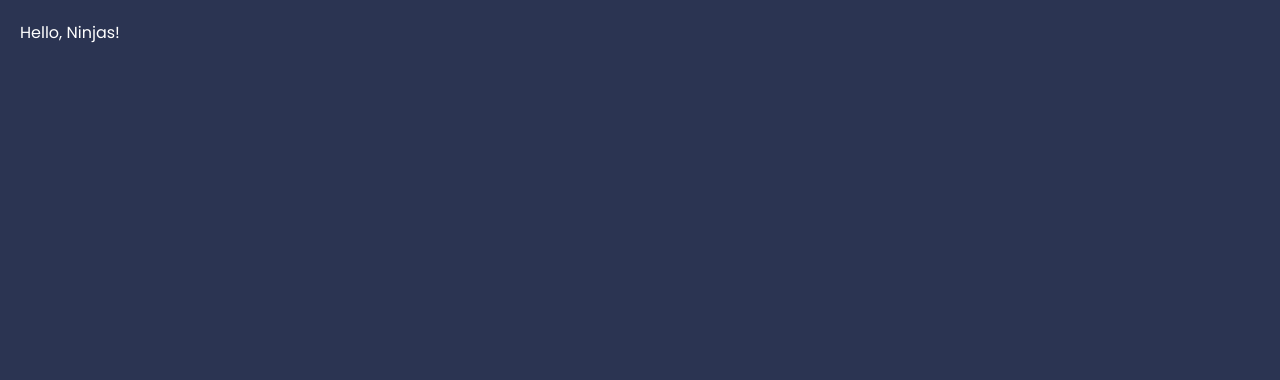
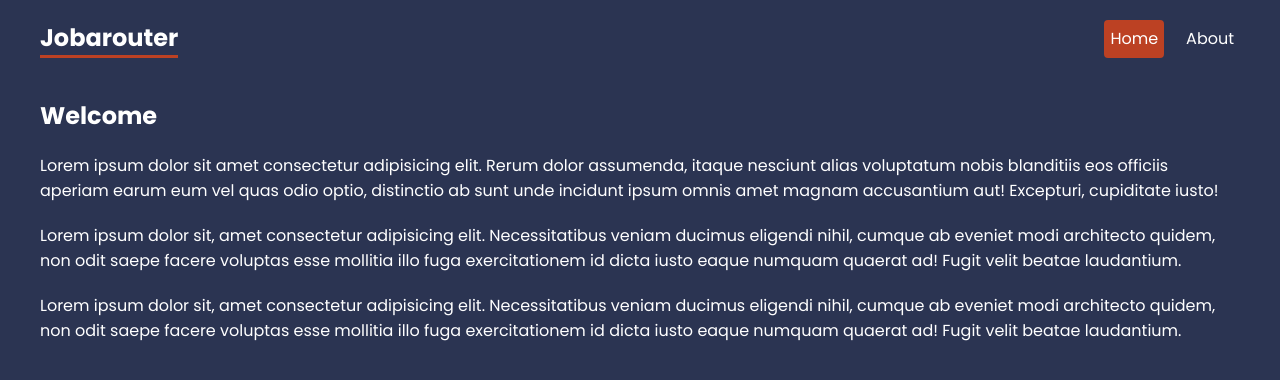
Before and after one commit to SaketKothari/jobarouter-react-router-basics, a React (Create React App) app: page / in a window 1280 px wide. Shown: the top 380 px of the page. Built offline with nearby package versions, Linux system fonts and the light colour scheme.

Commit message:
set up routes & pages and how to use Link so components to link between those pages

```diff
--- a/src/App.js
+++ b/src/App.js
@@ -1,9 +1,29 @@
+import { BrowserRouter, Routes, Route, NavLink } from 'react-router-dom';
+
+// pages
+import Home from './pages/Home';
+import About from './pages/About';
+
 function App() {
   return (
-    <div className="App">
-      Hello, Ninjas!
-    </div>
+    <BrowserRouter>
+      <header>
+        <nav>
+          <h1>Jobarouter</h1>
+          {/* Using NavLink gives us as an additional active class */}
+          <NavLink to="/">Home</NavLink>
+          <NavLink to="about">About</NavLink>
+        </nav>
+      </header>
+      <main>
+        <Routes>
+          {/* Here index is path="/" */}
+          <Route index element={<Home />} />
+          <Route path="about" element={<About />} />
+        </Routes>
+      </main>
+    </BrowserRouter>
   );
 }
 
-export default App
+export default App;
--- a/src/index.css
+++ b/src/index.css
@@ -31,8 +31,34 @@
 }
 
 /* navbar */
+header nav {
+  display: flex;
+  gap: 16px;
+  justify-content: end;
+  max-width: 1200px;
+  margin: 0 auto;
+}
+
+header nav h1 {
+  margin-right: auto;
+  border-bottom: 3px solid var(--primary);
+}
+
+header nav a {
+  text-decoration: none;
+  padding: 6px;
+  border-radius: 4px;
+}
+
+header nav a.active {
+  background: var(--primary);
+}
 
 /* page content */
+main {
+  max-width: 1200px;
+  margin: 40px auto;
+}
 
 /* help layout */
 
--- /dev/null
+++ b/src/pages/About.js
@@ -0,0 +1,28 @@
+export default function About() {
+  return (
+    <div className="about">
+      <h2>About Us</h2>
+      <p>
+        Lorem ipsum, dolor sit amet consectetur adipisicing elit. Qui provident
+        consequuntur vel omnis quisquam rem harum, maxime expedita, ullam ut
+        dolore! Distinctio eos minima voluptatum totam id hic! Sapiente debitis
+        quia illum officia obcaecati provident nulla odio molestiae suscipit
+        quasi.
+      </p>
+      <p>
+        Lorem ipsum, dolor sit amet consectetur adipisicing elit. Qui provident
+        consequuntur vel omnis quisquam rem harum, maxime expedita, ullam ut
+        dolore! Distinctio eos minima voluptatum totam id hic! Sapiente debitis
+        quia illum officia obcaecati provident nulla odio molestiae suscipit
+        quasi.
+      </p>
+      <p>
+        Lorem ipsum, dolor sit amet consectetur adipisicing elit. Qui provident
+        consequuntur vel omnis quisquam rem harum, maxime expedita, ullam ut
+        dolore! Distinctio eos minima voluptatum totam id hic! Sapiente debitis
+        quia illum officia obcaecati provident nulla odio molestiae suscipit
+        quasi.
+      </p>
+    </div>
+  );
+}
--- /dev/null
+++ b/src/pages/Home.js
@@ -0,0 +1,26 @@
+export default function Home() {
+  return (
+    <div className="home">
+      <h2>Welcome</h2>
+      <p>
+        Lorem ipsum dolor sit amet consectetur adipisicing elit. Rerum dolor
+        assumenda, itaque nesciunt alias voluptatum nobis blanditiis eos
+        officiis aperiam earum eum vel quas odio optio, distinctio ab sunt unde
+        incidunt ipsum omnis amet magnam accusantium aut! Excepturi, cupiditate
+        iusto!
+      </p>
+      <p>
+        Lorem ipsum dolor sit, amet consectetur adipisicing elit. Necessitatibus
+        veniam ducimus eligendi nihil, cumque ab eveniet modi architecto quidem,
+        non odit saepe facere voluptas esse mollitia illo fuga exercitationem id
+        dicta iusto eaque numquam quaerat ad! Fugit velit beatae laudantium.
+      </p>
+      <p>
+        Lorem ipsum dolor sit, amet consectetur adipisicing elit. Necessitatibus
+        veniam ducimus eligendi nihil, cumque ab eveniet modi architecto quidem,
+        non odit saepe facere voluptas esse mollitia illo fuga exercitationem id
+        dicta iusto eaque numquam quaerat ad! Fugit velit beatae laudantium.
+      </p>
+    </div>
+  );
+}
```
